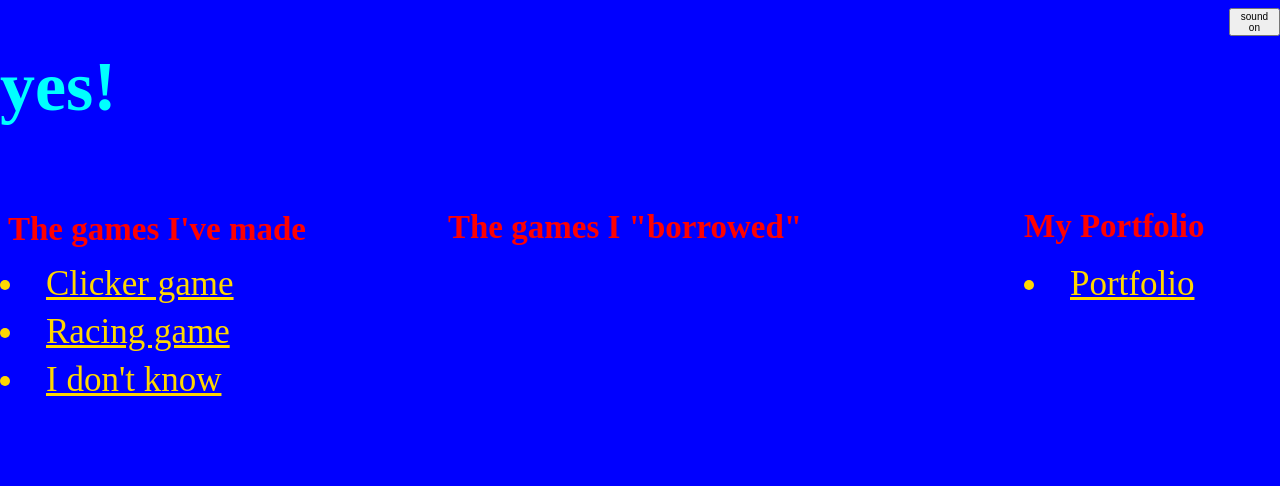
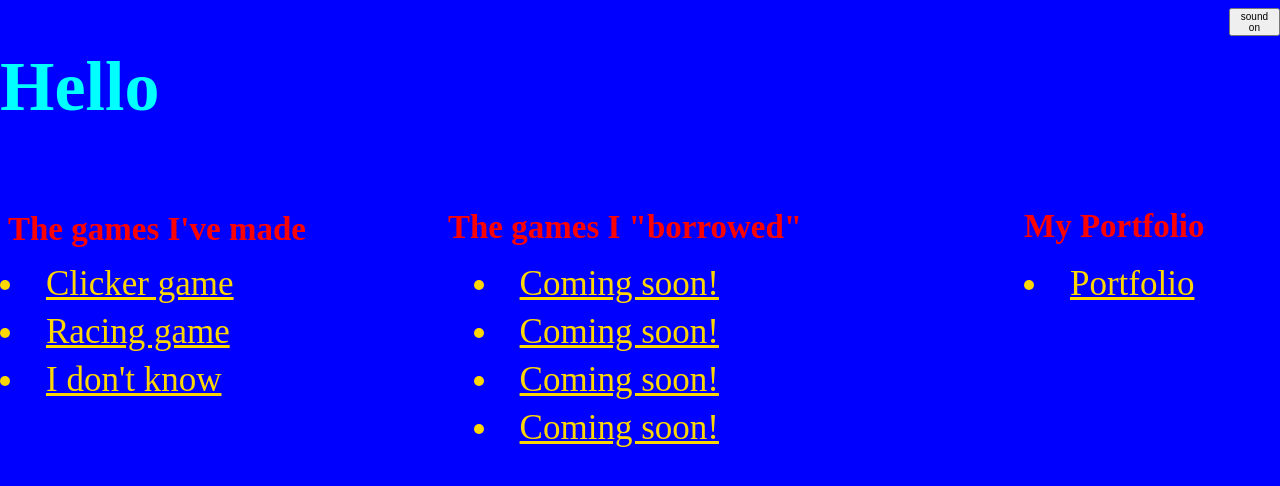
Before and after one commit to liam99np/liam99np.github.io, a plain HTML site: page Yescool.html in a window 1280 px wide. Drawn offline with Linux system fonts and the light colour scheme.

Commit message:
almost time for the games

```diff
--- a/Yescool.html
+++ b/Yescool.html
@@ -2,7 +2,7 @@
 <html>
 
 <head>
-    <h1> yes!</h1>
+    <h1> Hello</h1>
     <style>
         body {
             background-color: blue;
@@ -44,7 +44,11 @@
         a {
             color: gold;
         }
-
+        button {
+            left: 96%;
+            position: absolute;
+            font-size: 10px;
+        }
         p11 {
             position: absolute;
             left: 80%;
@@ -72,10 +76,29 @@
             top: 45%;
             color: gold;
         }
-        button {
-            left: 96%;
+        p4 {
             position: absolute;
-            font-size: 10px;
+            left: 37%;
+            top: 33%;
+            color: gold;
+        }
+        p5 {
+            position: absolute;
+            left: 37%;
+            top: 39%;
+            color: gold;
+        }
+        p6 {
+            position: absolute;
+            left: 37%;
+            top: 45%;
+            color: gold;
+        }
+        p7 {
+            position: absolute;
+            left: 37%;
+            top: 51%;
+            color: gold;
         }
     </style>
 </head>
@@ -94,7 +117,10 @@
             <li> <a href="Circularity.html"> I don't know</a> </li>
         </p3>
         <h3> The games I "borrowed"</h3>
-
+        <p4> <li> <a href="1st.html" > Coming soon! </a> </li> </p4>
+        <p5> <li> <a href="2nd.html" > Coming soon! </a> </li> </p5>
+        <p6> <li> <a href="3rd.html" > Coming soon! </a> </li> </p6>
+        <p7> <li> <a href="4th.html" > Coming soon! </a> </li> </p7>
         <h4> My Portfolio</h4>
         <p11>
             <li> <a href="portfolio.html"> Portfolio</a> </li>
```
Also changed, not shown: 1st.html (added), 2nd.html (added), 3rd.html (added), 4th.html (added).
